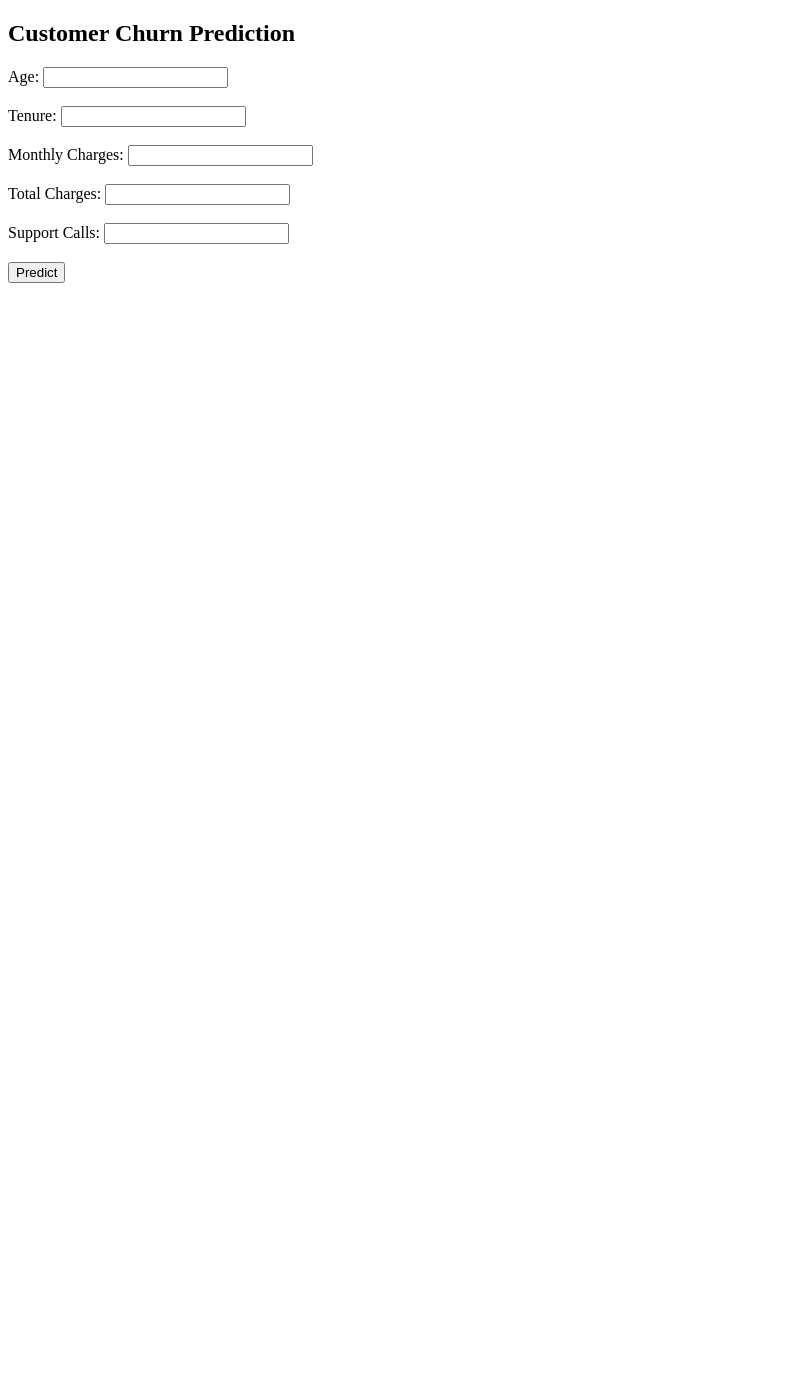
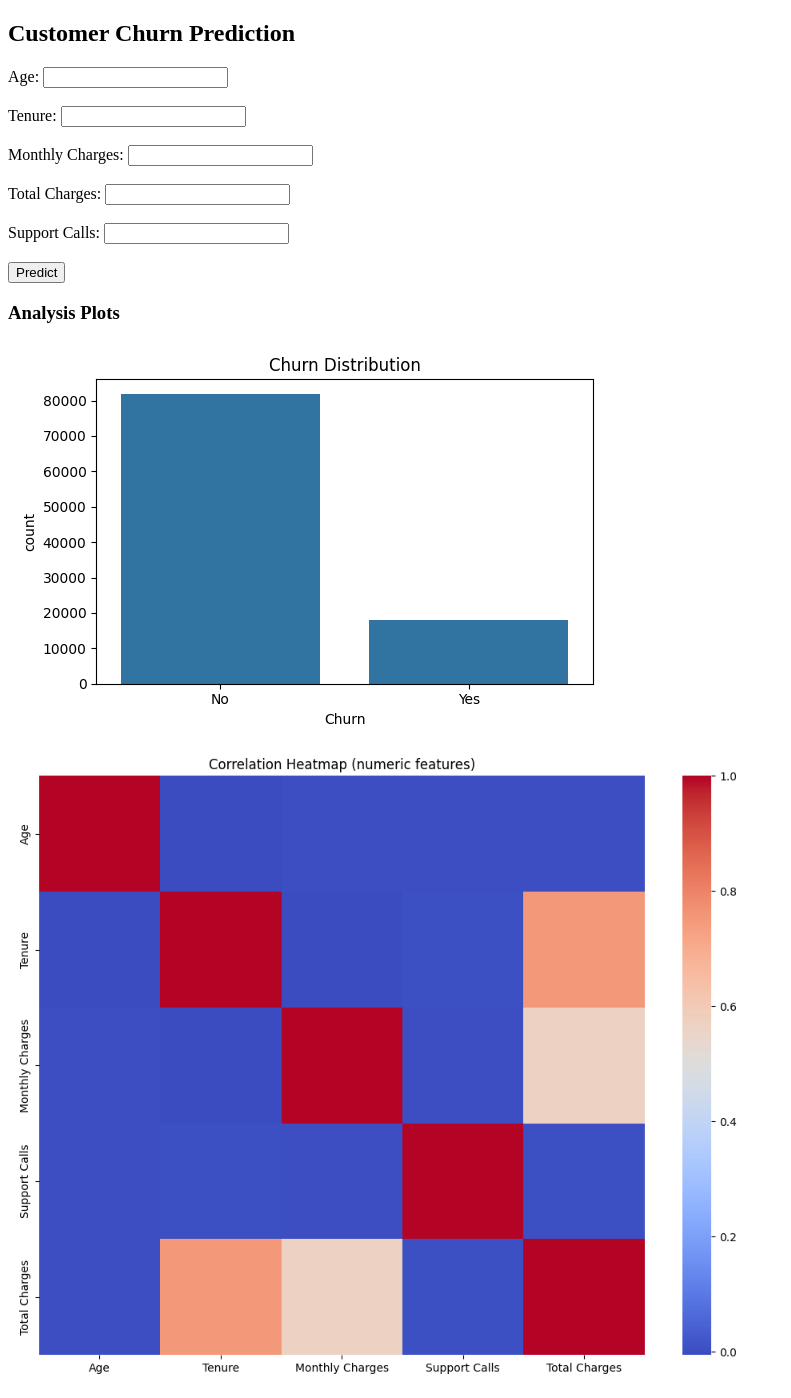
Before and after one commit to shubham09s/Churn, a Flask app: page / in a window 1280 px wide. Shown: the whole page, without its empty margins (0-791 px from the left). Before the commit the page ends 283 px from the top, so only its background shows below. Run offline with Flask 3, Linux system fonts and the light colour scheme; parts of the project's set-up code (start-up, migrations or seed data) failed here and were passed over.

Commit message:
Embed analysis plots in homepage

```diff
--- a/churn_website/templates/index.html
+++ b/churn_website/templates/index.html
@@ -19,5 +19,13 @@
 	{% if prediction %}
 		<h3>{{ prediction }}</h3>
 	{% endif %}
+
+	<h3>Analysis Plots</h3>
+	<div>
+		<img src="{{ url_for('static', filename='images/churn_distribution.png') }}" alt="Churn distribution" style="max-width:600px; height:auto;">
+	</div>
+	<div>
+		<img src="{{ url_for('static', filename='images/corr_heatmap.png') }}" alt="Correlation heatmap" style="max-width:800px; height:auto;">
+	</div>
 </body>
 </html>
```
